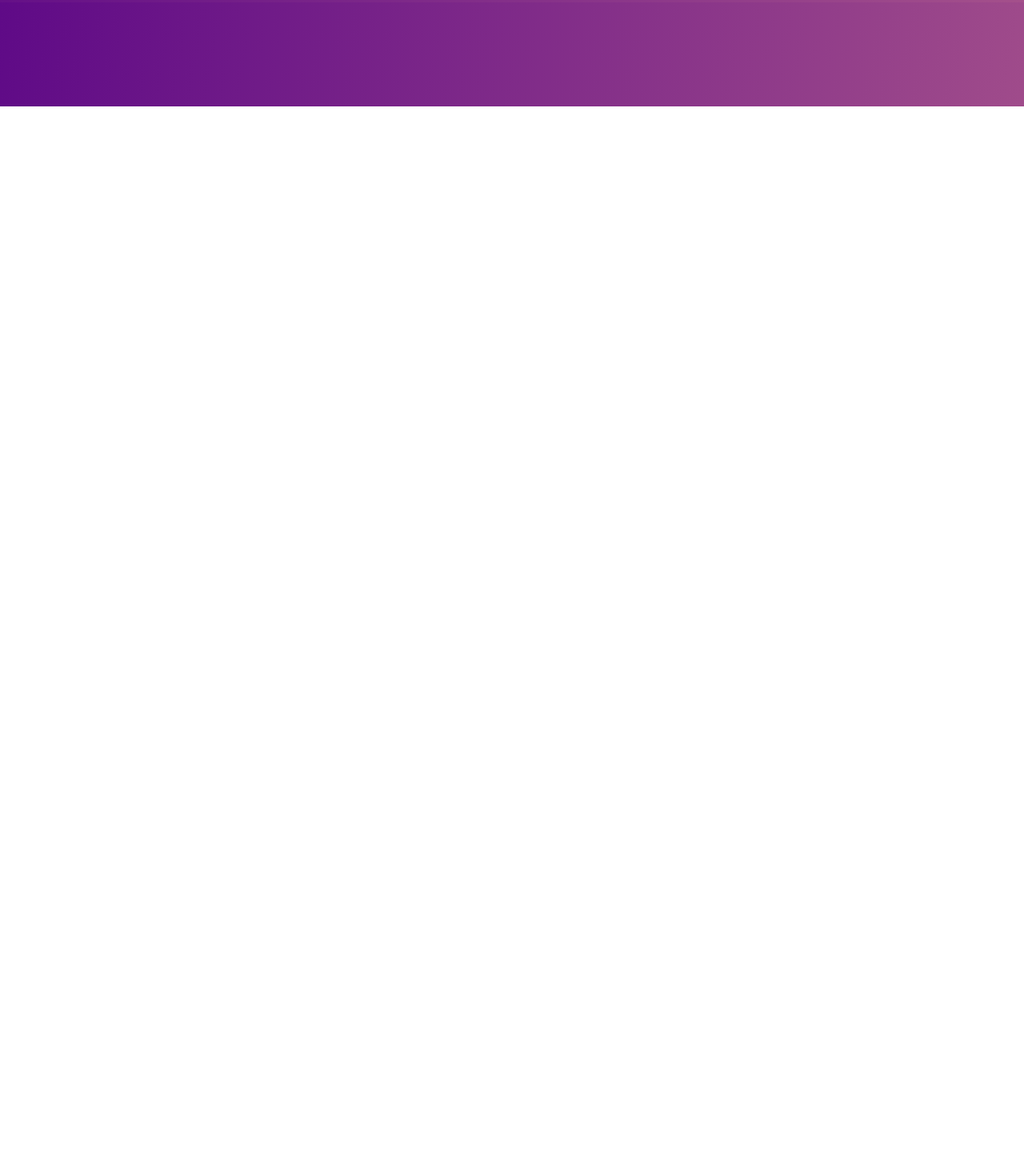
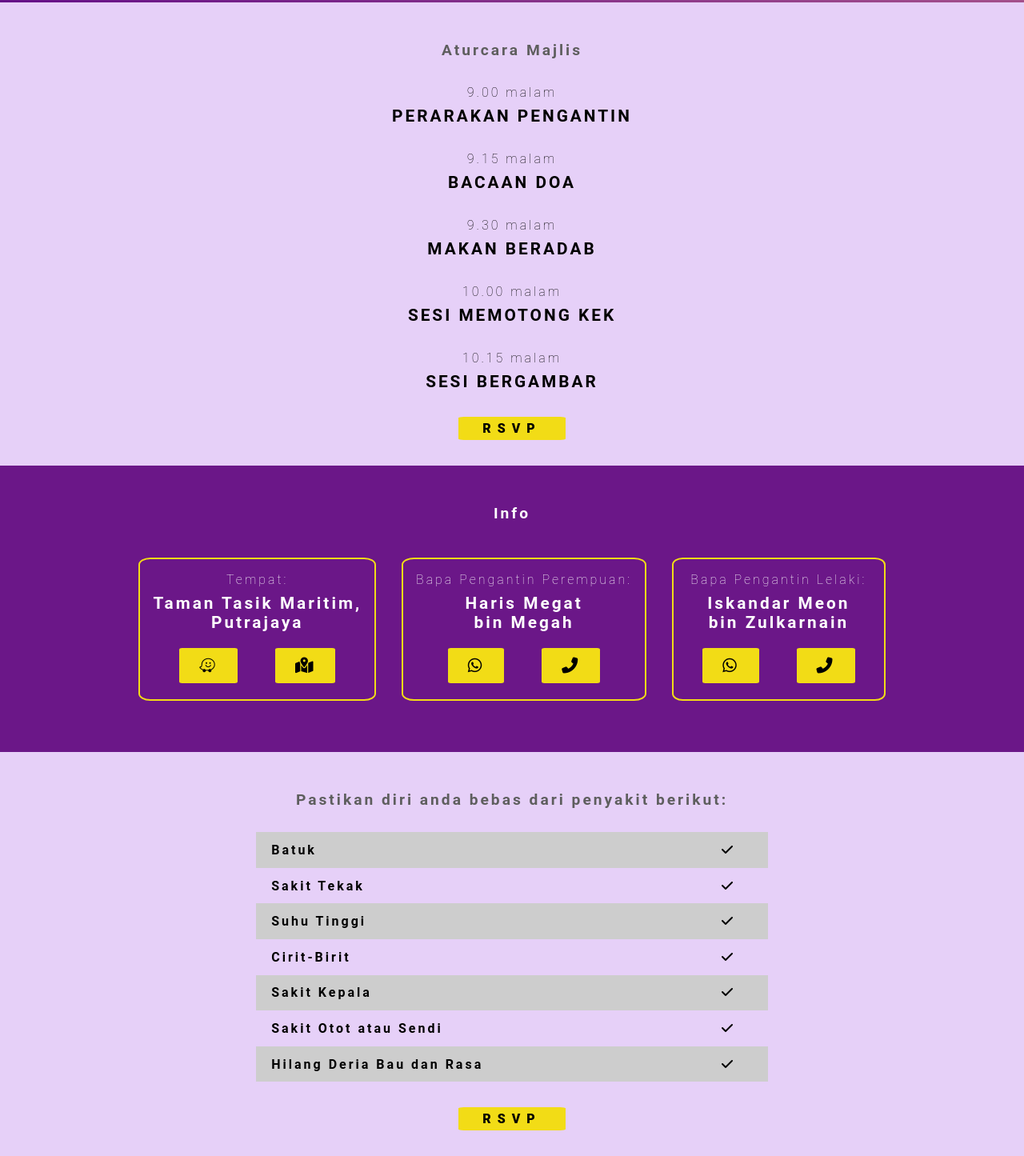
Before and after one commit to khalidal-walid/wedding, a plain HTML site: page index.html in a window 1280 px wide. Shown: the part 667-2112 px from the top of the page at 80% size. Before the commit the page ends 800 px from the top, so only its background shows below. Drawn offline with Linux system fonts and the light colour scheme; a web font is replaced by a local one.

Commit message:
new update

```diff
--- a/index.html
+++ b/index.html
@@ -2,16 +2,18 @@
 <html lang="en">
 <head>
   <meta charset="UTF-8">
-  <meta http-equiv="X-UA-Compatible" content="IE=edge">
+  <!-- <meta http-equiv="X-UA-Compatible" content="IE=edge"> -->
   <meta name="viewport" content="width=device-width, initial-scale=1.0">
   <link href="http://fonts.cdnfonts.com/css/roboto" rel="stylesheet">
   <link href="http://fonts.cdnfonts.com/css/phantom-rider" rel="stylesheet">
   <link href="http://fonts.cdnfonts.com/css/diary-amily" rel="stylesheet">
+  <script src="https://kit.fontawesome.com/e6c20e0e91.js" crossorigin="anonymous"></script>
   <link rel="stylesheet" href="style.css">
   <title>Walimatul Urus</title>
 </head>
+
 <body>
-  <div class="header">
+  <div class="first">
     <div class="top">
       <h1>Undangan Walimatul Urus</h1>
     </div>
@@ -25,5 +27,102 @@
       <button class="button">RSVP</button>
     </div>
   </div>
+
+  <div class="second">
+    <div class="aturcara">
+      <h1>Aturcara Majlis</h1>
+    </div>
+    <div class="schedule">
+      <h3>9.00 malam</h3>
+      <h2>perarakan pengantin</h2>
+      <h3>9.15 malam</h3>
+      <h2>bacaan doa</h2>
+      <h3>9.30 malam</h3>
+      <h2>makan beradab</h2>
+      <h3>10.00 malam</h3>
+      <h2>sesi memotong kek</h2>
+      <h3>10.15 malam</h3>
+      <h2>sesi bergambar</h2>
+    </div>
+    <button class="button">RSVP</button>
+  </div>
+
+  <div class="third">
+    <div class="aturcara">
+      <h1>Info</h1>
+    </div>
+    <div class="info">
+      <div>
+        <h3>Tempat:</h3>
+        <h2>Taman Tasik Maritim, <br>Putrajaya</h2>
+        <button class="icon">
+          <i class="fab fa-waze"></i>
+        </button>
+        <button class="icon">
+          <i class="fas fa-map-marked-alt"></i>
+        </button>
+      </div>
+      <div>
+        <h3>Bapa Pengantin Perempuan:</h3>
+        <h2>Haris Megat <br>bin Megah</h2>
+        <button class="icon">
+          <i class="fab fa-whatsapp"></i>
+        </button>
+        <button class="icon">
+          <i class="fas fa-phone-alt"></i>
+        </button>
+      </div>
+      <div>
+        <h3>Bapa Pengantin Lelaki:</h3>
+        <h2>Iskandar Meon<br>bin Zulkarnain</h2>
+        <button class="icon">
+          <i class="fab fa-whatsapp"></i>
+        </button>
+        <button class="icon">
+          <i class="fas fa-phone-alt"></i>
+        </button>
+      </div>
+    </div>
+  </div>
+
+  <div class="fourth">
+    <div class="aturcara">
+      <h1>Pastikan diri anda bebas dari penyakit berikut:</h1>
+    </div>
+    <table class="table">
+      <tbody>
+        <tr>
+          <td>Batuk</td>
+          <td><i class="fas fa-check"></i></td>
+        </tr>
+        <tr>
+          <td>Sakit Tekak</td>
+          <td><i class="fas fa-check"></i></td>
+        </tr>
+        <tr>
+          <td>Suhu Tinggi</td>
+          <td><i class="fas fa-check"></i></td>
+        </tr>
+        <tr>
+          <td>Cirit-Birit</td>
+          <td><i class="fas fa-check"></i></td>
+        </tr>
+        <tr>
+          <td>Sakit Kepala</td>
+          <td><i class="fas fa-check"></i></td>
+        </tr>
+        <tr>
+          <td>Sakit Otot atau Sendi</td>
+          <td><i class="fas fa-check"></i></td>
+        </tr>
+        <tr>
+          <td>Hilang Deria Bau dan Rasa</td>
+          <td><i class="fas fa-check"></i></td>
+        </tr>
+      </tbody>
+    </table>
+
+    <button class="button">RSVP</button>
+
 </body>
 </html>
--- a/style.css
+++ b/style.css
@@ -1,3 +1,9 @@
+/* desktop = 1200px
+laptop = 1024px
+tablet = 768px
+phone = 480px */
+
+
 :root {
   --bg1: #E6D0F8;
   --bg2 : #6B1788;
@@ -8,9 +14,13 @@
 	box-sizing: border-box;
 	margin: 0;
 	padding: 0;
-  background: linear-gradient(100deg, #5F0A87, #A4508B);
+  /* background: linear-gradient(100deg, #5F0A87, #A4508B); */
   font-family: 'Roboto', sans-serif;
-  /* background-color: #5F0A87; */
+  letter-spacing: 3px;
+}
+
+img {
+  width: 7%;
 }
 
 button {
@@ -21,6 +31,7 @@ button {
   text-decoration: none;
   display: inline-block;
   font-size: 16px;
+  font-weight: 900;
   cursor: pointer;
   background: var(--button);
   border-radius: 5%;
@@ -28,9 +39,10 @@ button {
   margin: 2em 0;
 }
 
-.header {
+.first {
   color: white;
-  letter-spacing: 3px;
+  background: linear-gradient(100deg, #5F0A87, #A4508B);
+  overflow: auto;
 }
 
 .top {
@@ -76,6 +88,169 @@ button {
 .bottom h1:before {
   margin-right: 3em;
 }
+
 .bottom h1:after {
   margin-left: 3em;
 }
+
+.second {
+  text-align: center;
+  background: var(--bg1);
+  overflow: auto;
+}
+
+.aturcara {
+  margin-top: 5em;
+  font-size: 0.6em;
+}
+
+.aturcara h1 {
+  margin: 1em;
+  margin-bottom: 1.5em;
+  color: #5E5E5E;
+}
+
+.schedule h3 {
+  font-weight: 100;
+  font-size: 1em;
+  margin-top: 2em;
+  margin-bottom: 0.5em;
+}
+
+.schedule h2 {
+  text-transform: uppercase;
+  font-size: 1.3em;
+}
+
+.third {
+  text-align: center;
+  background: var(--bg2);
+  overflow: auto;
+  color: white;
+}
+
+.third h1 {
+  color: white;
+}
+
+.info {
+  display: flex;
+  flex-direction: row;
+  background-color: var(--bg2);
+  justify-content: center;
+  text-align: center;
+  color: white;
+  margin-top: 0;
+  padding-bottom: 3em;
+}
+
+.info > div {
+  border: 2px solid var(--button);
+  border-radius: 5%;
+  margin: 1em;
+  padding: 0 1em;
+}
+
+.info h3 {
+  font-weight: 100;
+  font-size: 1em;
+  margin-bottom: 0.5em;
+  margin-top: 1em;
+}
+
+.info h2 {
+  font-size: 1.3em;
+}
+
+.icon {
+  color: black;
+  padding: 10px 25px;
+  text-align: center;
+  display: inline-block;
+  font-size: 20px;
+  cursor: pointer;
+  background: var(--button);
+  border-radius: 5%;
+  margin: 1em 1em;
+}
+
+.fourth {
+  text-align: center;
+  background-color: var(--bg1);
+  overflow: auto;
+  padding: 0 20em;
+}
+
+.table {
+	width: 100%;
+	border-collapse: collapse;
+	border-spacing: 0;
+  font-weight: 600;
+  font-size: 1em;
+}
+
+.table thead th {
+	padding: 0.8rem;
+}
+
+.table tbody {
+	display: table-row-group;
+	vertical-align: middle;
+	border-color: inherit;
+}
+
+.table tbody tr td {
+	padding: 0.8rem 1.2rem;
+	text-align: center;
+}
+
+.table tbody tr td:first-child {
+	text-align: left;
+}
+
+.table tbody tr:nth-child(odd) {
+	background: #CDCDCD;
+}
+
+@media screen and (max-width: 960px) {
+  button {
+    font-size: 10px;
+    padding: 10px 20px;
+    letter-spacing: 3px;
+  }
+  .top {
+    font-size: 5px;
+  }
+  .name {
+    font-size: 1.5em;
+  }
+  .bottom {
+    font-size: 5px;
+    padding: 0 20em;
+  }
+  .bottom h1:before {
+    margin-right: 1.5em;
+  }
+  .bottom h1:after {
+    margin-left: 1.5em;
+  }
+  .aturcara h1 {
+    font-size: 1.5em;
+  }
+  .schedule h3, .info h3 {
+    font-size: 1em;
+  }
+  .schedule h2, .info h2 {
+    font-size: 1.1em;
+  }
+  .info {
+    flex-direction: column;
+    padding: 3em;
+  }
+  .fourth {
+    padding: 0 6em;
+  }
+  .table {
+    font-size: 0.8em;
+  }
+}
```
